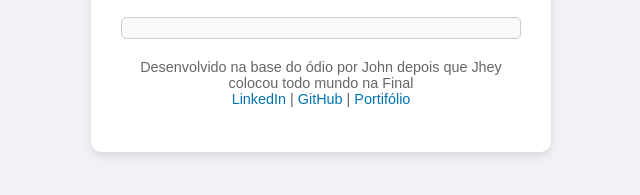
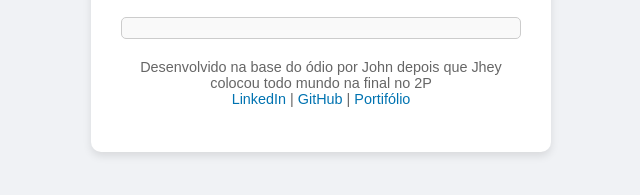
Before and after one commit to JonaThFelix/CalculadoraUnibra, a plain HTML site: page index.html in a window 1280 px wide. Shown: the part 577-772 px from the top of the page, 319-959 px from the left. Drawn offline with Linux system fonts and the light colour scheme.

Commit message:
Update index.html

```diff
--- a/index.html
+++ b/index.html
@@ -117,7 +117,7 @@ A lógica pode ser utilizada para qualquer curso da instituição, pois a lógic
         </div>
         <div id="resultado" class="result"></div>
         <div class="footer">
-            <p>Desenvolvido na base do ódio por John depois que Jhey colocou todo mundo na Final</br> <a href="https://www.linkedin.com/in/jonathan-felix-a7439119b/" target="_blank">LinkedIn</a> | <a href="https://github.com/JonaThFelix" target="_blank">GitHub</a> | <a href="https://jonathfelix.github.io/Portifolio/" target="_blank">Portifólio</a></p>
+            <p>Desenvolvido na base do ódio por John depois que Jhey colocou todo mundo na final no 2P</br> <a href="https://www.linkedin.com/in/jonathan-felix-a7439119b/" target="_blank">LinkedIn</a> | <a href="https://github.com/JonaThFelix" target="_blank">GitHub</a> | <a href="https://jonathfelix.github.io/Portifolio/" target="_blank">Portifólio</a></p>
         </div>
     </div>
 
```
